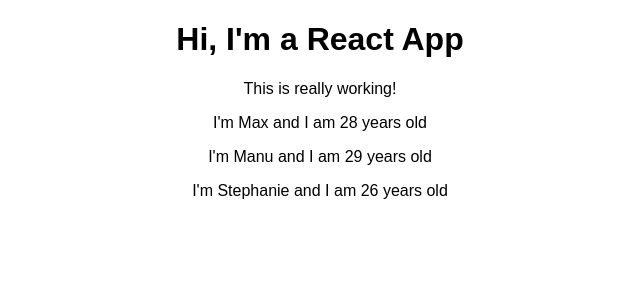
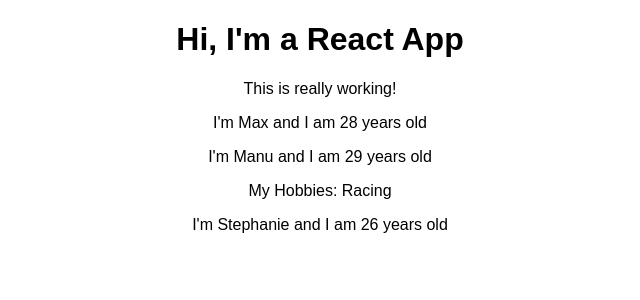
Before and after one commit to PhusionDev/udemy-react-complete-guide, a React (Create React App) app: page / in a window 1280 px wide. Shown: the top 300 px of the page, without its empty margins (320-960 px from the left). Built offline with nearby package versions, Linux system fonts and the light colour scheme.

Commit message:
03_37 Understanding the children Prop

```diff
--- a/src/Person/Person.js
+++ b/src/Person/Person.js
@@ -1,7 +1,12 @@
-import React from 'react';
+import React from "react";
 
 const person = (props) => {
-  return <p>I'm {props.name} and I am {props.age} years old</p>
-}
+  return (
+    <div>
+      <p>I'm {props.name} and I am {props.age} years old</p>
+      <p>{props.children}</p>
+    </div>
+  )
+};
 
 export default person;
```
